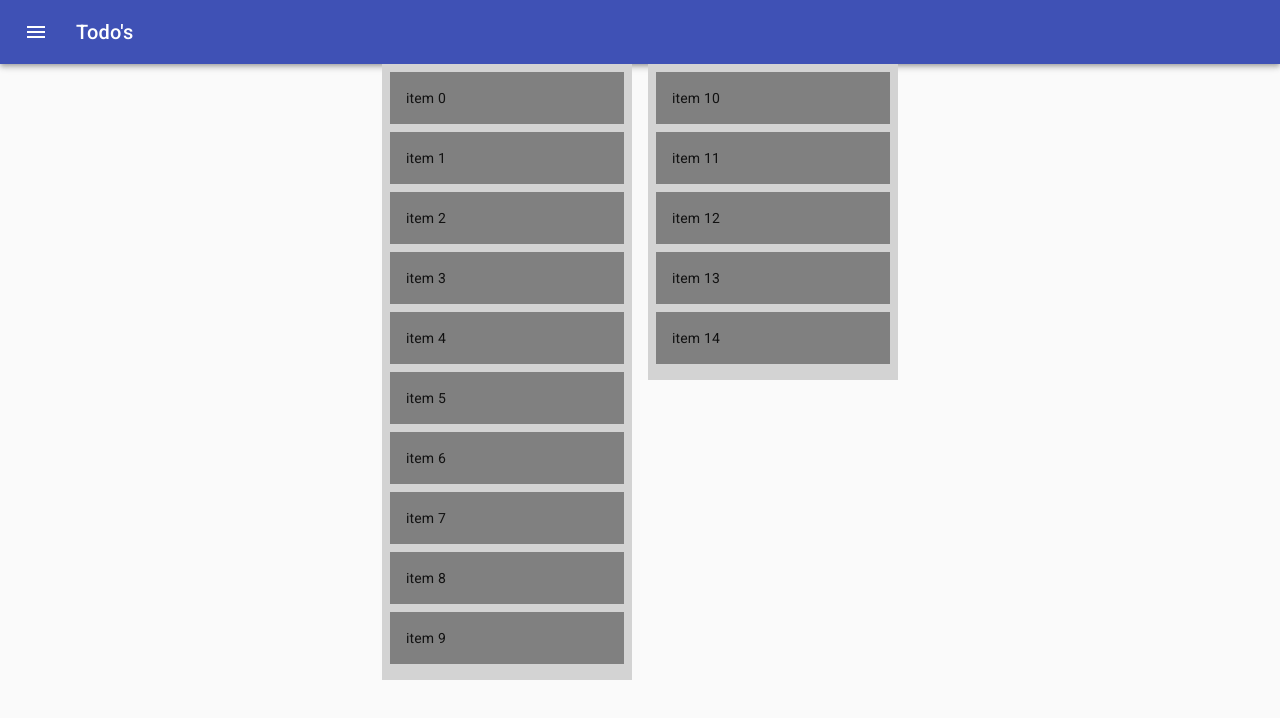
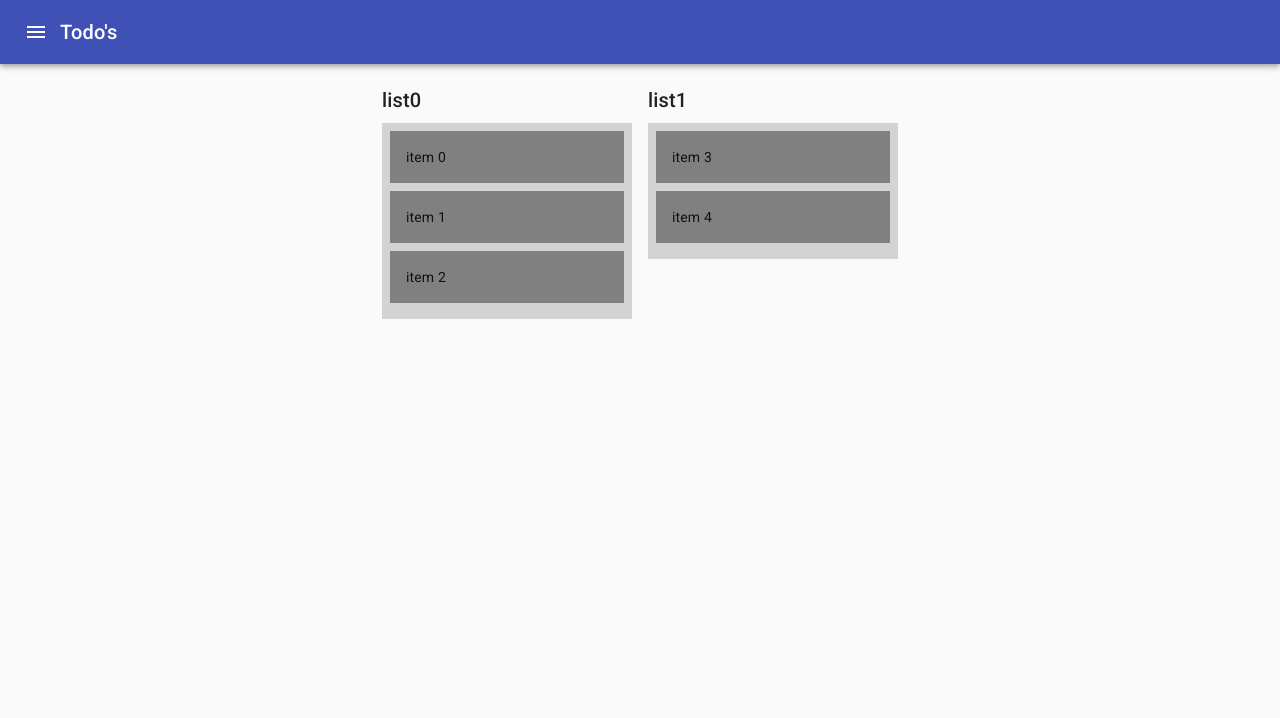
Before and after one commit to FabioAnsaldi/React-to-do-list, a Next.js app: page /Index in a window 1280 px wide. Shown: the top 718 px of the page. Built offline with nearby package versions, Linux system fonts and the light colour scheme.

Commit message:
Created List component and dynamic list adjustment

```diff
--- a/src/components/Header.jsx
+++ b/src/components/Header.jsx
@@ -9,12 +9,11 @@ import Menu from '@material-ui/core/Menu';
 import MenuItem from '@material-ui/core/MenuItem';
 import MenuIcon from '@material-ui/icons/Menu';
 
+const grid = 8;
 const useStyles = makeStyles(theme => ({
     root: {
-        flexGrow: 1
-    },
-    menuButton: {
-        marginRight: theme.spacing(2)
+        flexGrow: 1,
+        marginBottom: '20px'
     },
     title: {
         flexGrow: 1
--- /dev/null
+++ b/src/components/List.jsx
@@ -0,0 +1,54 @@
+import React from 'react'
+import PropTypes from 'prop-types'
+import { Typography } from '@material-ui/core';
+import { Draggable, Droppable } from "react-beautiful-dnd";
+
+const List = props => {
+    const { droppableId, getListStyle, getItemStyle, items, listName } = props;
+
+    return (
+        <div className="list-component">
+            <Typography variant="h6" gutterBottom>
+                {listName}
+            </Typography>
+            <Droppable droppableId={droppableId}>
+                {(provided, snapshot) => (
+                    <div
+                        ref={provided.innerRef}
+                        style={getListStyle(snapshot.isDraggingOver)}>
+                        {items.map((item, index) => (
+                            <Draggable
+                                key={item.id}
+                                draggableId={item.id}
+                                index={index}>
+                                {(provided, snapshot) => (
+                                    <div
+                                        ref={provided.innerRef}
+                                        {...provided.draggableProps}
+                                        {...provided.dragHandleProps}
+                                        style={getItemStyle(
+                                            snapshot.isDragging,
+                                            provided.draggableProps.style
+                                        )}>
+                                        {item.content}
+                                    </div>
+                                )}
+                            </Draggable>
+                        ))}
+                        {provided.placeholder}
+                    </div>
+                )}
+            </Droppable>
+        </div>
+    )
+};
+
+List.propTypes = {
+    droppableId: PropTypes.string,
+    getListStyle: PropTypes.func,
+    getItemStyle: PropTypes.func,
+    items: PropTypes.array,
+    listName: PropTypes.string
+};
+
+export default List
--- a/src/pages/Index.jsx
+++ b/src/pages/Index.jsx
@@ -1,8 +1,8 @@
 import React, { useState } from 'react'
 import { DragDropContext, Droppable, Draggable } from 'react-beautiful-dnd'
+import { Grid } from '@material-ui/core';
 import Layout from '../components/Layout'
-import { Grid } from '@material-ui/core';
-import { makeStyles } from '@material-ui/core/styles';
+import List from '../components/List'
 
 const Index = () => {
     // fake data generator
@@ -49,13 +49,13 @@ const Index = () => {
         width: 250
     })
     const defaultState = {
-        items: getItems(10),
-        selected: getItems(5, 10)
+        list0: getItems(3),
+        list1: getItems(2, 3)
     }
     const [listsState, setListsState] = useState(defaultState)
     const id2List = {
-        droppable: 'items',
-        droppable2: 'selected'
+        droppable0: 'list0',
+        droppable1: 'list1'
     }
     const getList = id => listsState[id2List[id]]
     const onDragEnd = result => {
@@ -64,6 +64,7 @@ const Index = () => {
         if (!destination) {
             return
         }
+        let newState = {...listsState};
         if (source.droppableId === destination.droppableId) {
             const items = reorder(
                 getList(source.droppableId),
@@ -71,10 +72,11 @@ const Index = () => {
                 destination.index
             )
 
-            let newState = { items, selected: listsState.selected }
-            if (source.droppableId === 'droppable2') {
-                newState = { items: listsState.items, selected: items }
-            }
+            Object.keys(id2List).map((key, index) => {
+                if (source.droppableId === key) {
+                    newState[id2List[key]] = items;
+                }
+            })
             setListsState(newState)
         } else {
             const result = move(
@@ -84,10 +86,10 @@ const Index = () => {
                 destination
             )
 
-            setListsState({
-                items: result.droppable,
-                selected: result.droppable2
+            Object.keys(id2List).map((key, index) => {
+                newState[id2List[key]] = result[key];
             })
+            setListsState(newState);
         }
     }
 
@@ -95,66 +97,17 @@ const Index = () => {
         <Layout>
             <DragDropContext onDragEnd={onDragEnd}>
                 <Grid container justify="center" spacing={2}>
-                    <Grid key="0" item>
-                        <Droppable droppableId="droppable">
-                    {(provided, snapshot) => (
-                        <div
-                            ref={provided.innerRef}
-                            style={getListStyle(snapshot.isDraggingOver)}>
-                            {listsState.items.map((item, index) => (
-                                <Draggable
-                                    key={item.id}
-                                    draggableId={item.id}
-                                    index={index}>
-                                    {(provided, snapshot) => (
-                                        <div
-                                            ref={provided.innerRef}
-                                            {...provided.draggableProps}
-                                            {...provided.dragHandleProps}
-                                            style={getItemStyle(
-                                                snapshot.isDragging,
-                                                provided.draggableProps.style
-                                            )}>
-                                            {item.content}
-                                        </div>
-                                    )}
-                                </Draggable>
-                            ))}
-                            {provided.placeholder}
-                        </div>
-                    )}
-                </Droppable>
-                    </Grid>
-                    <Grid key="1" item>
-                        <Droppable droppableId="droppable2">
-                    {(provided, snapshot) => (
-                        <div
-                            ref={provided.innerRef}
-                            style={getListStyle(snapshot.isDraggingOver)}>
-                            {listsState.selected.map((item, index) => (
-                                <Draggable
-                                    key={item.id}
-                                    draggableId={item.id}
-                                    index={index}>
-                                    {(provided, snapshot) => (
-                                        <div
-                                            ref={provided.innerRef}
-                                            {...provided.draggableProps}
-                                            {...provided.dragHandleProps}
-                                            style={getItemStyle(
-                                                snapshot.isDragging,
-                                                provided.draggableProps.style
-                                            )}>
-                                            {item.content}
-                                        </div>
-                                    )}
-                                </Draggable>
-                            ))}
-                            {provided.placeholder}
-                        </div>
-                    )}
-                </Droppable>
-                    </Grid>
+                    {Object.keys(listsState).map((key, index) => (
+                        <Grid key={key} item>
+                            <List
+                                droppableId={`droppable${index}`}
+                                getListStyle={getListStyle}
+                                getItemStyle={getItemStyle}
+                                items={listsState[key]}
+                                listName={key}
+                            />
+                        </Grid>
+                    ))}
                 </Grid>
             </DragDropContext>
         </Layout>
```
